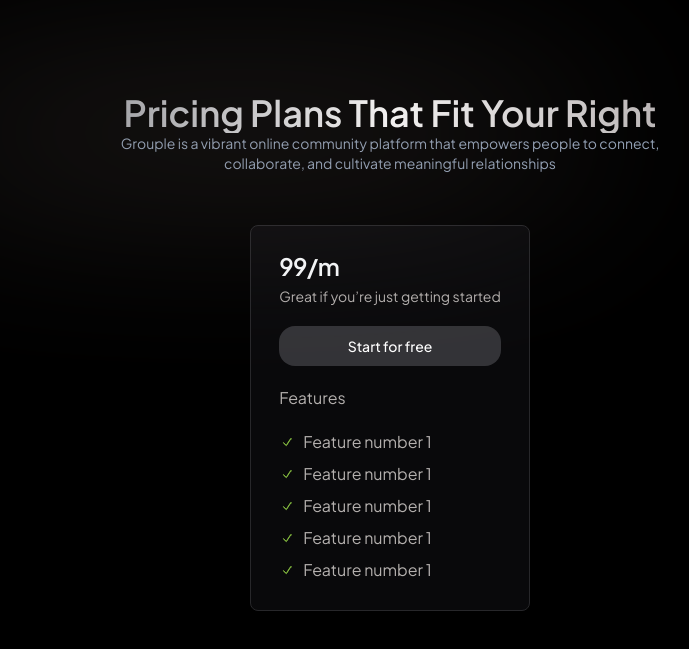
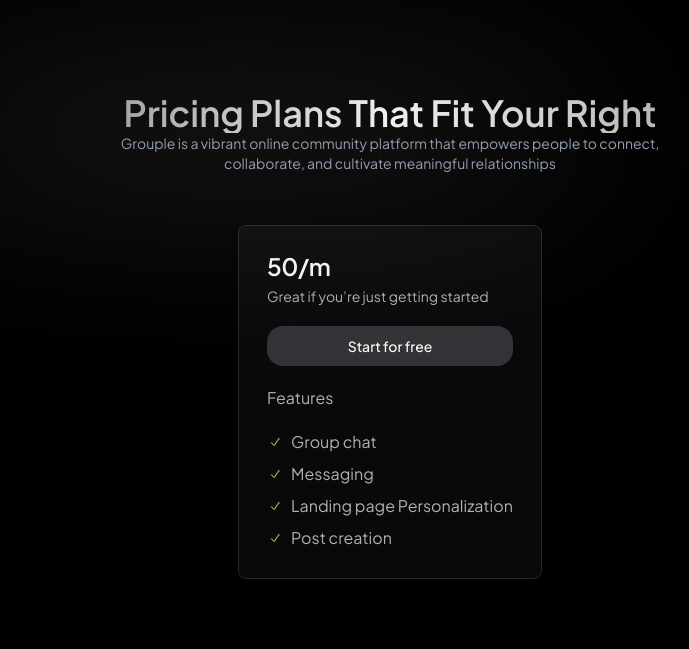
Before and after one commit to BlAcQW/Stricher-learn, a Next.js app: page / in a window 1280 px wide. Shown: the part 1288-1937 px from the top of the page, without its empty margins (250-939 px from the left). Built offline with nearby package versions, Linux system fonts and the light colour scheme; no server answers.

Commit message:
quick changes

```diff
--- a/src/app/(landing)/_components/pricing/index.tsx
+++ b/src/app/(landing)/_components/pricing/index.tsx
@@ -28,7 +28,7 @@
             </BackdropGradient>
             <Card className="p-7 mt-10 md:w-auto w-full bg-themeBlack border-themeGray">
                 <div className="flex flex-col gap-2">
-                    <CardTitle>99/m</CardTitle>
+                    <CardTitle>50/m</CardTitle>
                     <CardDescription className="text-[#B4B0AE]">
                         Great if you’re just getting started
                     </CardDescription>
@@ -45,24 +45,21 @@
                     <p>Features</p>
                     <span className="flex gap-2 mt-3 items-center">
                         <Check />
-                        Feature number 1
+                        Group chat
                     </span>
                     <span className="flex gap-2 items-center">
                         <Check />
-                        Feature number 1
+                        Messaging
                     </span>
                     <span className="flex gap-2 items-center">
                         <Check />
-                        Feature number 1
+                        Landing page Personalization
                     </span>
                     <span className="flex gap-2 items-center">
                         <Check />
-                        Feature number 1
+                        Post creation
                     </span>
-                    <span className="flex gap-2 items-center">
-                        <Check />
-                        Feature number 1
-                    </span>
+
                 </div>
             </Card>
         </div>
--- a/src/app/callback/sign-in/page.tsx
+++ b/src/app/callback/sign-in/page.tsx
@@ -8,7 +8,7 @@
 
     const authenticated = await onSignInUser(user.id)
 
-    if (authenticated.status === 200) return redirect(`/group/create`)
+    if (authenticated.status === 200) return redirect(`/explore`)
 
     if (authenticated.status === 207)
         return redirect(
@@ -21,3 +21,33 @@
 }
 
 export default CompleteSigIn
+
+
+// import { onSignInUser } from "@/actions/auth"
+// import { currentUser } from "@clerk/nextjs/server"
+// import { redirect } from "next/navigation"
+
+// const CompleteSigIn = async () => { // Fixed typo in name
+//     try {
+//         const user = await currentUser()
+//         if (!user) return redirect("/sign-in")
+
+//         const authenticated = await onSignInUser(user.id)
+
+//         // Handle specific status codes
+//         if (authenticated.status === 200) {
+//             return redirect(`/explore`)
+//         } else if (authenticated.status === 207) {
+//             return redirect(
+//                 `/group/${authenticated.groupId}/channel/${authenticated.channelId}`
+//             )
+//         } else {
+//             return redirect("/sign-in")
+//         }
+//     } catch (error) {
+//         console.error("Sign-in completion error:", error)
+//         return redirect("/sign-in?error=unknown")
+//     }
+// }
+
+// export default CompleteSigIn // Fixed export name
--- a/src/app/group/[groupid]/_components/group-navbar/index.tsx
+++ b/src/app/group/[groupid]/_components/group-navbar/index.tsx
@@ -69,7 +69,7 @@
 "use client"
 
 import { Card, CardContent } from "@/components/ui/card"
-import { GROUPLE_CONSTANTS } from "@/constants/menus"
+import { GROUP_PAGE_MENU } from "@/constants/menus"
 
 import { useNavigation } from "@/hooks/navigation"
 import { cn } from "@/lib/utils"
@@ -89,7 +89,7 @@
         return `/group/${groupid}${menuPath ? `/${menuPath}` : ""}`
     }
 
-    const menuItems = GROUPLE_CONSTANTS.groupPageMenu.map((menuItem) => ({
+    const menuItems = GROUP_PAGE_MENU.groupPageMenu.map((menuItem) => ({
         ...menuItem,
         fullPath: constructPath(menuItem.path),
     }))
--- a/src/constants/menus.tsx
+++ b/src/constants/menus.tsx
@@ -24,8 +24,9 @@
 export type GroupMenuProps = {
     id: number
     label: string
-    icon: JSX.Element
+    icon?: JSX.Element
     path: string
+    section?: boolean
 }
 
 export const LANDING_PAGE_MENU: MenuProps[] = [
@@ -91,7 +92,7 @@
 //     },
 // ]
 
-export const GROUPLE_CONSTANTS = {
+export const GROUP_PAGE_MENU = {
     groupPageMenu: [
         {
             id: 0,
```
